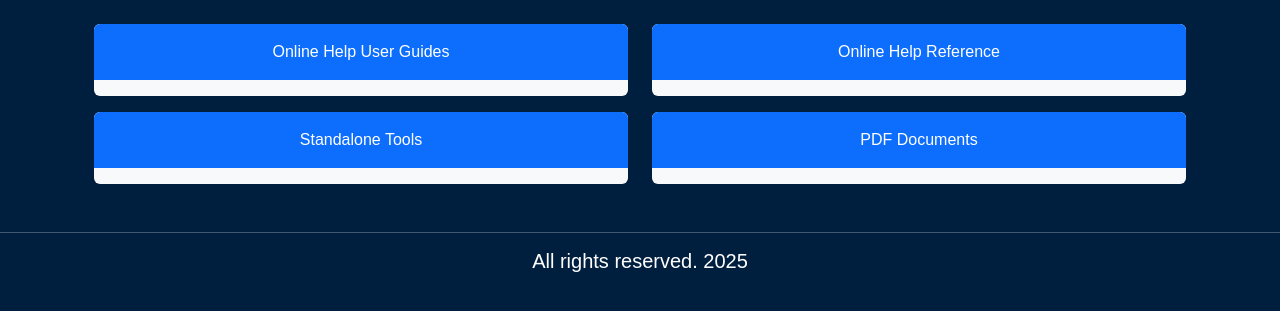
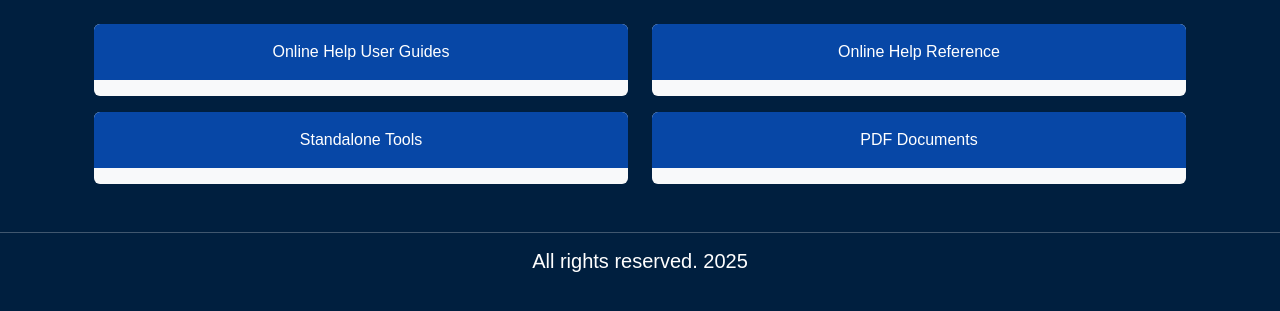
Before and after one commit to nathan-rushing/help_dashboard_django, a Django app: page /online_help/tasks/ in a window 1280 px wide. Shown: the part 56-367 px from the top of the page. Run offline with Django 5.2, Linux system fonts and the light colour scheme; parts of the project's set-up code (start-up, migrations or seed data) failed here and were passed over.

Commit message:
color change in tasks.html

```diff
--- a/dashboard/online_help/templates/online_help/tasks.html
+++ b/dashboard/online_help/templates/online_help/tasks.html
@@ -16,7 +16,8 @@
         <div class="row mb-3">
             <div class="col-md-6">
                 <div class="bg-light rounded scroll-box">
-                    <div class="p-3 bg-primary text-white text-center">
+                    <!-- <div class="p-3 bg-primary text-white text-center"> -->
+                    <div class="p-3 text-white text-center" style="background-color: #0747a6;">
                         <!-- <h1>Online Help User Guides</h1> -->
                         <p class="m-0">Online Help User Guides</p>
                     </div>
@@ -54,7 +55,8 @@
             <!-- ! bg-success dati -->
             <div class="col-md-6">
                 <div class="bg-light rounded scroll-box">
-                    <div class="p-3 bg-primary text-white text-center">
+                    <!-- <div class="p-3 bg-primary text-white text-center"> -->
+                    <div class="p-3 text-white text-center" style="background-color: #0747a6;">
                         <!-- <h1>Online Help Reference</h1> -->
                         <p class="m-0">Online Help Reference</p>
                     </div>
@@ -95,7 +97,8 @@
             <!-- ! bg-warning dati -->
             <div class="col-md-6">
                 <div class="bg-light rounded scroll-box">
-                    <div class="p-3 bg-primary text-white text-center">
+                    <!-- <div class="p-3 bg-primary text-white text-center"> -->
+                    <div class="p-3 text-white text-center" style="background-color: #0747a6;">
                         <!-- <h1>Standalone Tools</h1> -->
                         <p class="m-0">Standalone Tools</p>
                     </div>
@@ -132,7 +135,9 @@
             <!-- ! bg-danger dati -->
             <div class="col-md-6">
                 <div class="bg-light rounded scroll-box">
-                    <div class="p-3 bg-primary text-white text-center">
+                    <div class="p-3 text-white text-center" style="background-color: #0747a6;">
+                        <!-- <h1>PDF Documents</h1> -->
+                    <!-- <div class="p-3 bg-primary text-white text-center"> -->
                         <!-- <h1>PDF Documents</h1> -->
                         <p class="m-0">PDF Documents</p>
                     </div>
```
